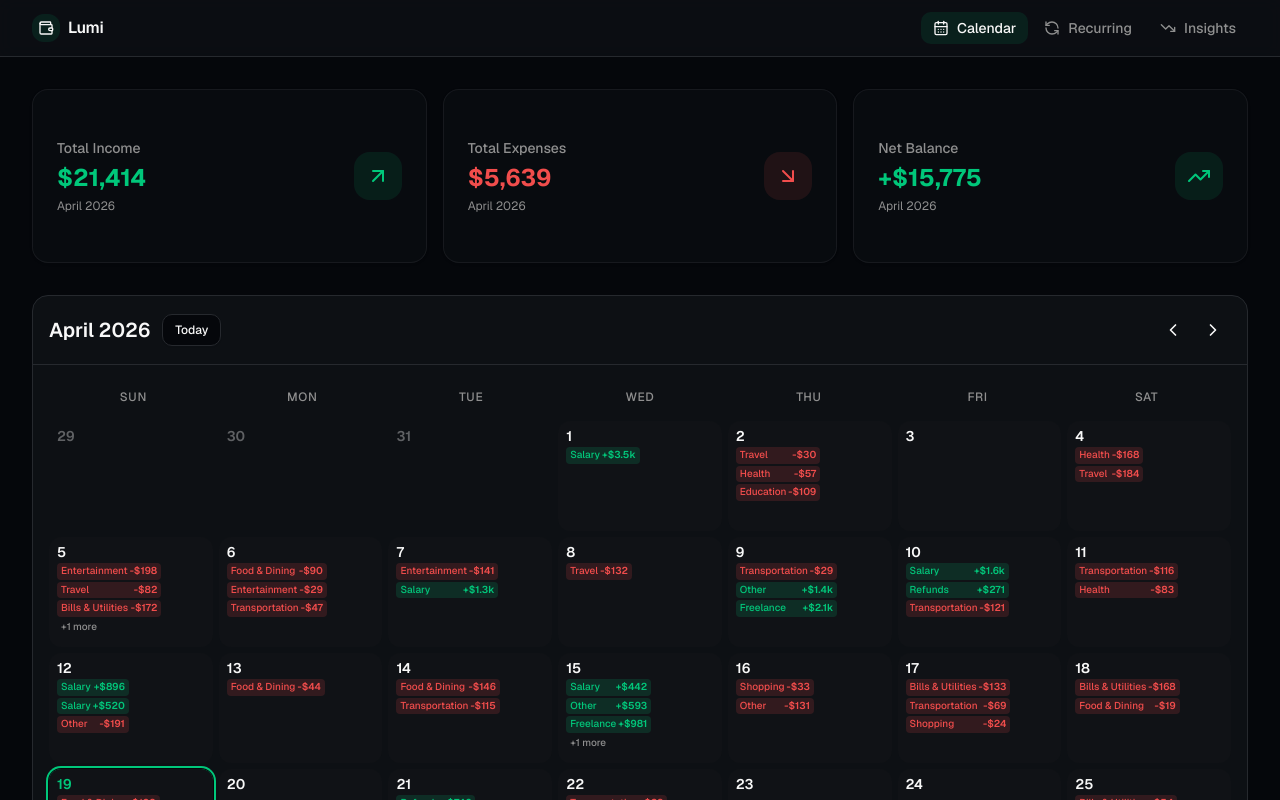
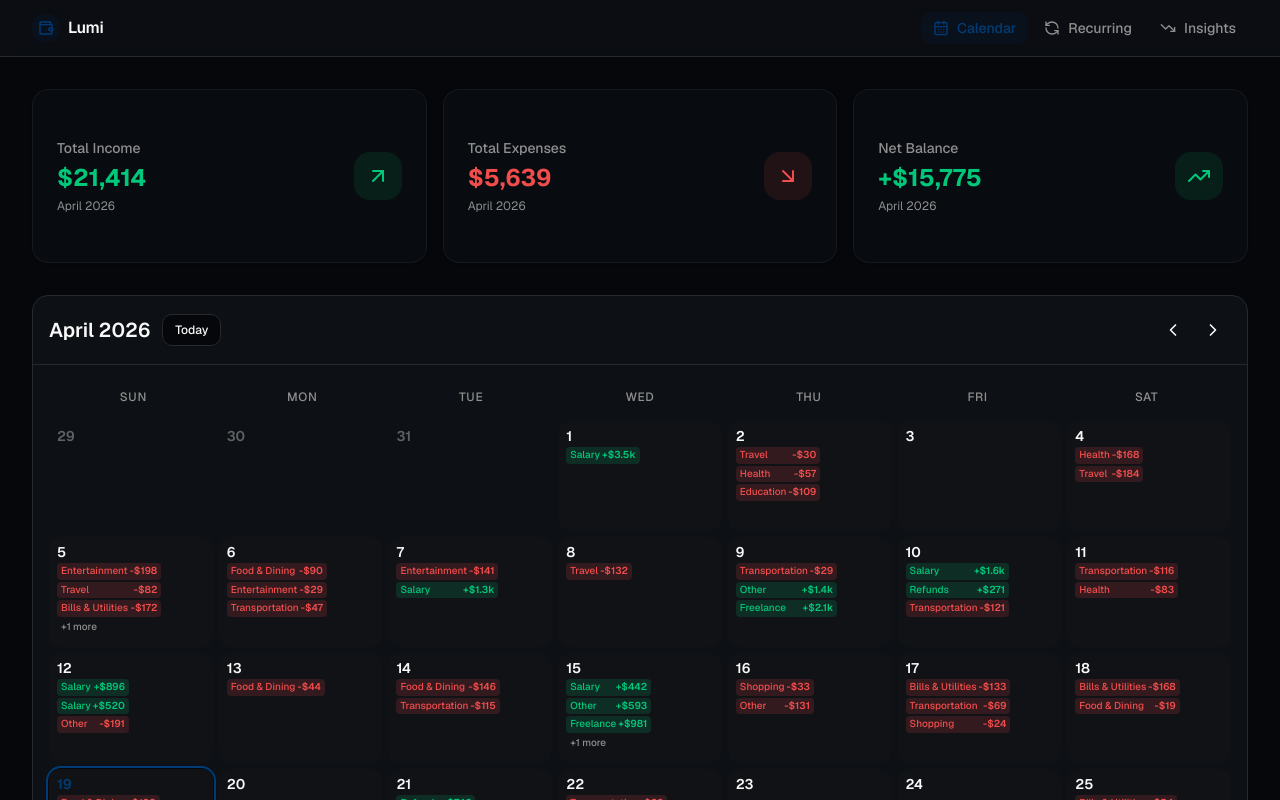
Before and after one commit to IceBerg91/CalendarBudget, a Next.js app: page / in a window 1280 px wide. Shown: the top 800 px of the page. Built offline with nearby package versions, Linux system fonts and the light colour scheme.

Commit message:
fix: update primary and brand colors to visible navy blue
Set --primary and --color-brand to dark navy blue for better visibility.

```diff
--- a/app/globals.css
+++ b/app/globals.css
@@ -10,9 +10,9 @@
   --card-foreground: oklch(0.98 0 0);
   --popover: oklch(0.17 0.01 260);
   --popover-foreground: oklch(0.98 0 0);
-  --color-brand: oklch(0.22 0.06 250);
-  --primary: oklch(0.72 0.19 160);
-  --primary-foreground: oklch(0.13 0.01 260);
+  --brand: oklch(0.35 0.12 250);
+  --primary: oklch(0.35 0.12 250);
+  --primary-foreground: oklch(0.98 0 0);
   --secondary: oklch(0.22 0.01 260);
   --secondary-foreground: oklch(0.98 0 0);
   --muted: oklch(0.22 0.01 260);
@@ -49,8 +49,9 @@
   --card-foreground: oklch(0.98 0 0);
   --popover: oklch(0.17 0.01 260);
   --popover-foreground: oklch(0.98 0 0);
-  --primary: oklch(0.72 0.19 160);
-  --primary-foreground: oklch(0.13 0.01 260);
+  --brand: oklch(0.35 0.12 250);
+  --primary: oklch(0.35 0.12 250);
+  --primary-foreground: oklch(0.98 0 0);
   --secondary: oklch(0.22 0.01 260);
   --secondary-foreground: oklch(0.98 0 0);
   --muted: oklch(0.22 0.01 260);
@@ -120,6 +121,7 @@
   --color-sidebar-ring: var(--sidebar-ring);
   --color-income: var(--income);
   --color-expense: var(--expense);
+  --color-brand: var(--brand);
 }
 
 @layer base {
```
